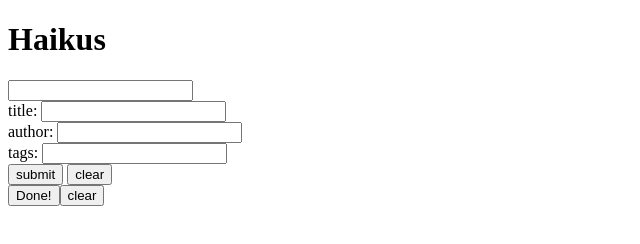
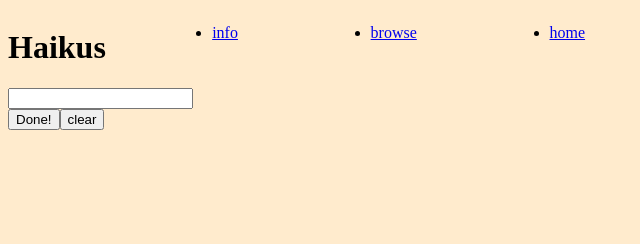
Before and after one commit to drew-sarette/haikus-first-try, a plain HTML site: page index.html in a window 1280 px wide. Shown: the whole page, without its empty margins (0-640 px from the left). Drawn offline with Linux system fonts and the light colour scheme.

Commit message:
Add basic CSS

```diff
--- a/index.html
+++ b/index.html
@@ -8,11 +8,18 @@
     <link rel="stylesheet" href="style.css">
 </head>
 <body>
-    <h1>Haikus</h1>
-    <div class="input-container"><input id="current-word" type="text"></div>
-    <div id="synonyms" class="display-none">
-
+    <div class="banner">
+        <h1>Haikus</h1>
+        <ul class="main-menu">
+            <li class="menu-item"><a href="info.html">info</a></li>
+            <li class="menu-item"><a href="browse.html">browse</a></li>
+            <li class="menu-item"><a href="/">home</a></li>
+        </ul>
     </div>
+    <div class="input-container">
+        <input id="current-word" type="text">
+    </div>
+    <div id="synonyms" class="display-none"></div>
     <form action="submit" class="display-none">
         <div>
             <label for="haiku-title">title:</label>
--- a/style.css
+++ b/style.css
@@ -0,0 +1,27 @@
+:root {
+    --main-bg-color: blanchedalmond;
+    --main-text-color: black;
+    --neutral-border-color: black;
+    --active-text-color: rgb(21, 159, 21);
+    --active-bg-color: white;
+    --active-border-color: lightgrey;
+    --important-text-color: darkgreen;
+}
+
+body {
+    background-color: var(--main-bg-color);
+}
+
+.banner {
+    display: flex;
+}
+
+ul {
+    flex-basis: 40%;
+    display: flex;
+    justify-content: space-around;
+}
+
+.display-none {
+    display: none;
+}
```
Also changed, not shown: browse.html (added), info.html (added).
